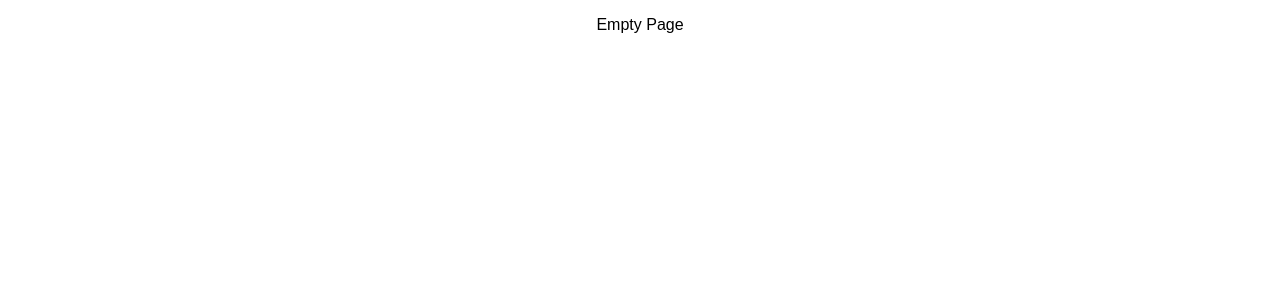
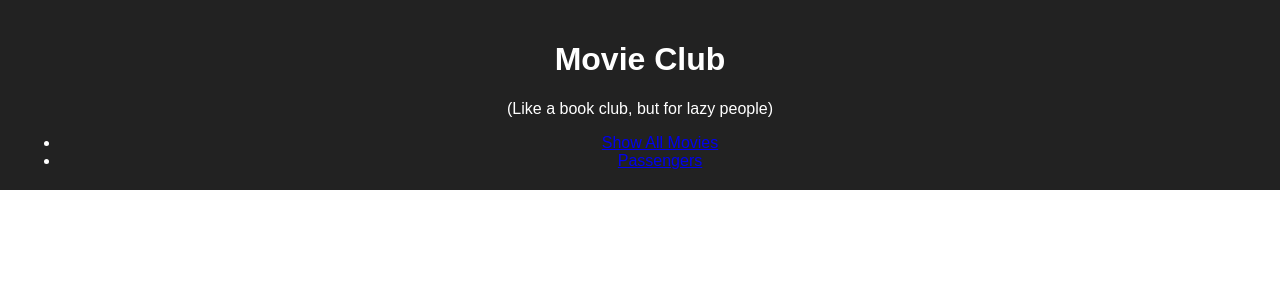
Before and after one commit to SarahCarlisle/movie-sagas, a React (Create React App) app: page / in a window 1280 px wide. Shown: the top 300 px of the page. Built offline with nearby package versions, Linux system fonts and the light colour scheme.

Commit message:
going to work on index.js

```diff
--- a/src/components/App/App.js
+++ b/src/components/App/App.js
@@ -1,13 +1,37 @@
 import React, { Component } from 'react';
 import './App.css';
+import { BrowserRouter as Router, Route, Link } from 'react-router-dom';
+
+// components
+import Display from '../DisplayComponent/DisplayComponent';
+import Edit from '../EditPage/Edit';
+import Search from '../Search/Search';
 
 class App extends Component {
   // Renders the entire app on the DOM
   render() {
     return (
-      <div className="App">
-        <p>Empty Page</p>
-      </div>
+      <Router>
+        <div className="App">
+          <header className="App-header">
+            <h1>Movie Club</h1>
+            <p>(Like a book club, but for lazy people)</p>
+            <nav>
+              <ul>
+                <li><Link to="/">Show All Movies</Link></li>
+                <li><Link to="/Search">Passengers</Link></li>
+              </ul>
+            </nav>
+          </header>
+
+          <div className="content-container">
+              <Route exact path="/" component={Display} />
+              <Route path="/Edit" component={Edit} />
+              <Route path="/Search" component={Search} />
+          </div>
+
+        </div>
+      </Router>
     );
   }
 }
--- /dev/null
+++ b/src/components/DisplayComponent/DisplayComponent.jsx
@@ -0,0 +1,19 @@
+import React, { Component } from "react";
+import { connect } from "react-redux";
+
+class Display extends Component {
+    render() {
+        return (
+            <div>
+            </div>
+        )
+    }
+}
+
+const mapStateToProps = (state) => {
+    return {
+        movies: state.movies,
+    };
+};
+
+export default connect(mapStateToProps)(Display);
--- /dev/null
+++ b/src/components/Search/Search.jsx
@@ -0,0 +1,13 @@
+import React, { Component } from 'react'
+
+class Search extends Component {
+    render() {
+        return (
+            <div>
+
+            </div>
+        )
+    }
+}
+
+export default Search
```
Also changed, not shown: src/components/DisplayItem/DisplayItem.jsx (added, +40 -0 lines), src/components/App/Home/Home.jsx (deleted), src/components/Details/Details.jsx (deleted), 17 other files (tests, documents, lock files or other folders).
